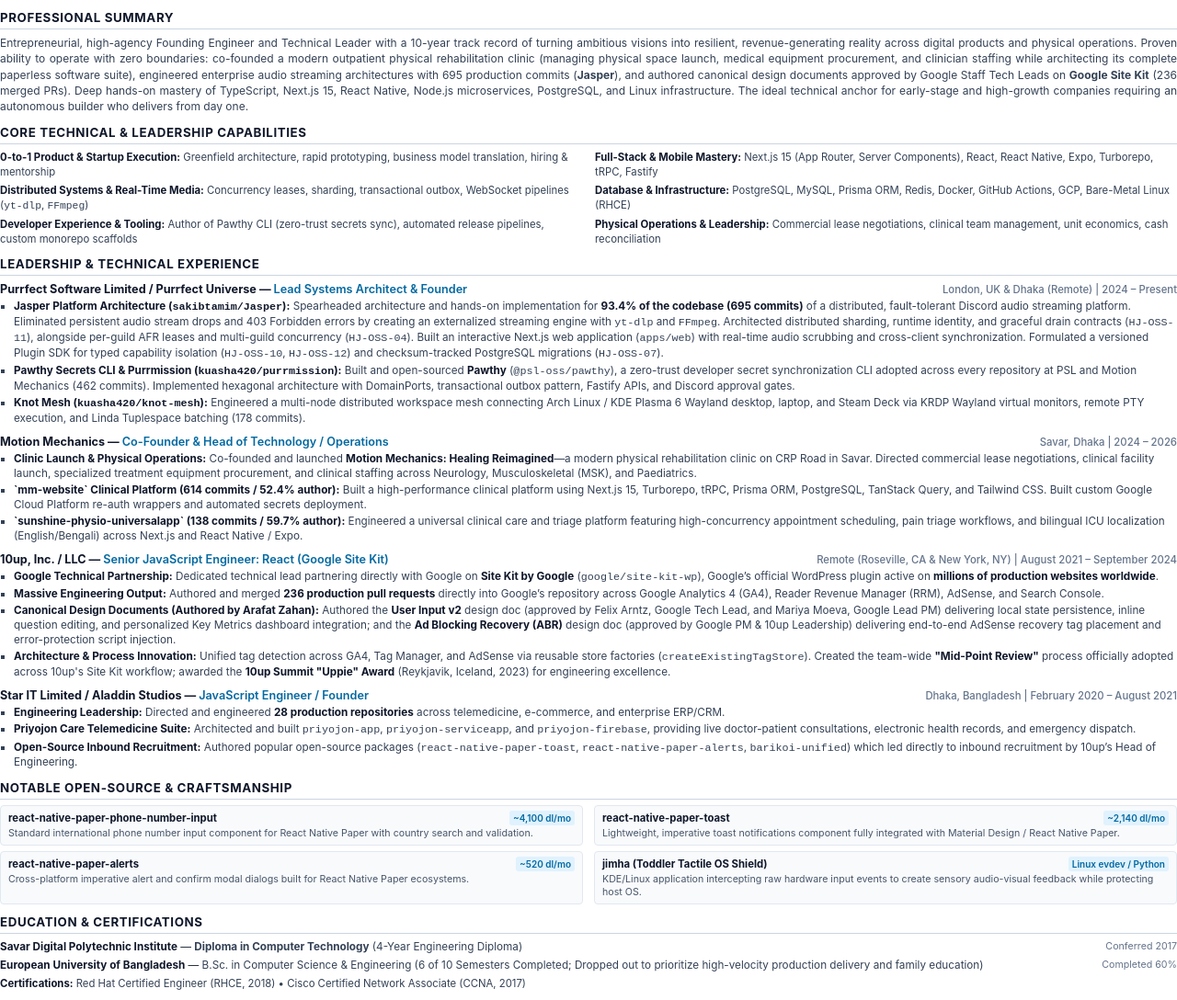
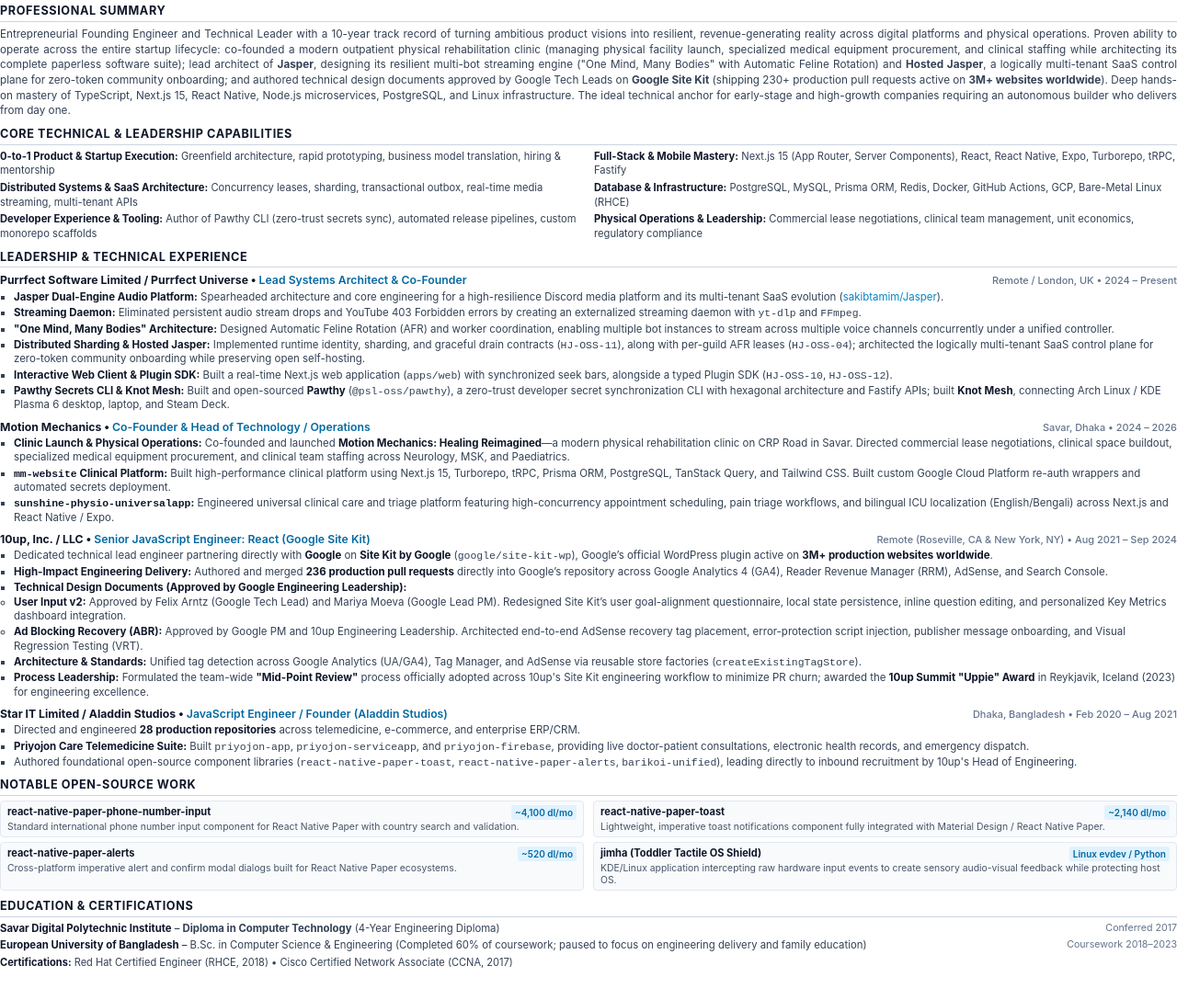
Before and after one commit to kuasha420/cv-monorepo, a plain HTML site: page founding-engineer.html in a window 1280 px wide. Shown: the part 65-1153 px from the top of the page at 92% size. After the commit the page ends 1128 px from the top, so only its background shows below. Drawn offline with Linux system fonts and the light colour scheme.

Commit message:
refactor: tone-calibrate CV suite, remove commit tallies, and elevate dual-engine architecture

```diff
--- a/founding-engineer.html
+++ b/founding-engineer.html
@@ -2,7 +2,7 @@
 <html lang="en">
 <head>
   <meta charset="UTF-8">
-  <title>Arafat Zahan - Founding Engineer & Head of Engineering</title>
+  <title>Arafat Zahan - Founding Engineer / Head of Engineering</title>
   <style>
     @page {
       size: A4;
@@ -15,8 +15,8 @@
     }
     body {
       font-family: -apple-system, BlinkMacSystemFont, "Segoe UI", Roboto, Helvetica, Arial, sans-serif;
-      font-size: 9.5pt;
-      line-height: 1.42;
+      font-size: 9.3pt;
+      line-height: 1.4;
       color: #1e293b;
       background: #ffffff;
       padding: 0;
@@ -30,23 +30,23 @@
     }
     .header {
       border-bottom: 2px solid #0f172a;
-      padding-bottom: 6px;
-      margin-bottom: 10px;
+      padding-bottom: 5px;
+      margin-bottom: 8px;
     }
     .name-title {
       display: flex;
       justify-content: space-between;
       align-items: baseline;
-      margin-bottom: 3px;
+      margin-bottom: 2px;
     }
     .name {
-      font-size: 20pt;
+      font-size: 19pt;
       font-weight: 800;
       color: #0f172a;
       letter-spacing: -0.5px;
     }
     .title {
-      font-size: 11pt;
+      font-size: 10.5pt;
       font-weight: 600;
       color: #0284c7;
     }
@@ -63,29 +63,29 @@
       gap: 4px;
     }
     .section {
-      margin-bottom: 10px;
+      margin-bottom: 8px;
     }
     .section-title {
-      font-size: 10pt;
+      font-size: 9.5pt;
       font-weight: 700;
       text-transform: uppercase;
       letter-spacing: 0.6px;
       color: #0f172a;
       border-bottom: 1px solid #cbd5e1;
       padding-bottom: 2px;
-      margin-bottom: 6px;
+      margin-bottom: 5px;
     }
     .summary-text {
-      font-size: 9pt;
+      font-size: 8.8pt;
       color: #334155;
-      line-height: 1.45;
+      line-height: 1.42;
       text-align: justify;
     }
     .competency-grid {
       display: grid;
       grid-template-columns: repeat(2, 1fr);
-      gap: 4px 14px;
-      font-size: 8.5pt;
+      gap: 3px 12px;
+      font-size: 8.4pt;
     }
     .competency-item strong {
       color: #0f172a;
@@ -94,7 +94,7 @@
       color: #334155;
     }
     .job {
-      margin-bottom: 8px;
+      margin-bottom: 7px;
       page-break-inside: avoid;
     }
     .job-header {
@@ -104,7 +104,7 @@
       margin-bottom: 2px;
     }
     .job-company-role {
-      font-size: 9.5pt;
+      font-size: 9.2pt;
       font-weight: 700;
       color: #0f172a;
     }
@@ -113,19 +113,19 @@
       color: #0369a1;
     }
     .job-meta {
-      font-size: 8.5pt;
+      font-size: 8.2pt;
       color: #64748b;
       font-weight: 500;
     }
     ul.job-bullets {
       list-style-type: square;
       padding-left: 15px;
-      font-size: 8.8pt;
+      font-size: 8.6pt;
       color: #334155;
     }
     ul.job-bullets li {
-      margin-bottom: 2.5px;
-      line-height: 1.35;
+      margin-bottom: 2px;
+      line-height: 1.34;
     }
     ul.job-bullets li strong {
       color: #0f172a;
@@ -133,14 +133,14 @@
     .projects-grid {
       display: grid;
       grid-template-columns: 1fr 1fr;
-      gap: 6px 12px;
-      font-size: 8.5pt;
+      gap: 5px 10px;
+      font-size: 8.3pt;
     }
     .project-card {
       background: #f8fafc;
       border: 1px solid #e2e8f0;
       border-radius: 4px;
-      padding: 5px 8px;
+      padding: 4px 7px;
       page-break-inside: avoid;
     }
     .project-card-header {
@@ -148,7 +148,7 @@
       justify-content: space-between;
       font-weight: 700;
       color: #0f172a;
-      margin-bottom: 2px;
+      margin-bottom: 1px;
     }
     .project-downloads {
       font-size: 7.5pt;
@@ -160,14 +160,14 @@
     }
     .project-desc {
       color: #475569;
-      font-size: 8pt;
-      line-height: 1.3;
+      font-size: 7.8pt;
+      line-height: 1.25;
     }
     .edu-item {
       display: flex;
       justify-content: space-between;
-      font-size: 8.8pt;
-      margin-bottom: 3px;
+      font-size: 8.5pt;
+      margin-bottom: 2px;
       page-break-inside: avoid;
     }
     .edu-school {
@@ -182,9 +182,9 @@
       color: #64748b;
     }
     .certs-line {
-      font-size: 8.5pt;
+      font-size: 8.3pt;
       color: #334155;
-      margin-top: 4px;
+      margin-top: 3px;
     }
     .certs-line strong {
       color: #0f172a;
@@ -216,11 +216,11 @@
     </div>
   </header>
 
-  <!-- EXECUTIVE SUMMARY -->
+  <!-- PROFESSIONAL SUMMARY -->
   <section class="section">
     <h2 class="section-title">Professional Summary</h2>
     <p class="summary-text">
-      Entrepreneurial, high-agency Founding Engineer and Technical Leader with a 10-year track record of turning ambitious visions into resilient, revenue-generating reality across digital products and physical operations. Proven ability to operate with zero boundaries: co-founded a modern outpatient physical rehabilitation clinic (managing physical space launch, medical equipment procurement, and clinician staffing while architecting its complete paperless software suite), engineered enterprise audio streaming architectures with 695 production commits (<strong>Jasper</strong>), and authored canonical design documents approved by Google Staff Tech Leads on <strong>Google Site Kit</strong> (236 merged PRs). Deep hands-on mastery of TypeScript, Next.js 15, React Native, Node.js microservices, PostgreSQL, and Linux infrastructure. The ideal technical anchor for early-stage and high-growth companies requiring an autonomous builder who delivers from day one.
+      Entrepreneurial Founding Engineer and Technical Leader with a 10-year track record of turning ambitious product visions into resilient, revenue-generating reality across digital platforms and physical operations. Proven ability to operate across the entire startup lifecycle: co-founded a modern outpatient physical rehabilitation clinic (managing physical facility launch, specialized medical equipment procurement, and clinical staffing while architecting its complete paperless software suite); lead architect of <strong>Jasper</strong>, designing its resilient multi-bot streaming engine ("One Mind, Many Bodies" with Automatic Feline Rotation) and <strong>Hosted Jasper</strong>, a logically multi-tenant SaaS control plane for zero-token community onboarding; and authored technical design documents approved by Google Tech Leads on <strong>Google Site Kit</strong> (shipping 230+ production pull requests active on <strong>3M+ websites worldwide</strong>). Deep hands-on mastery of TypeScript, Next.js 15, React Native, Node.js microservices, PostgreSQL, and Linux infrastructure. The ideal technical anchor for early-stage and high-growth companies requiring an autonomous builder who delivers from day one.
     </p>
   </section>
 
@@ -237,8 +237,8 @@
         <span>Next.js 15 (App Router, Server Components), React, React Native, Expo, Turborepo, tRPC, Fastify</span>
       </div>
       <div class="competency-item">
-        <strong>Distributed Systems & Real-Time Media:</strong>
-        <span>Concurrency leases, sharding, transactional outbox, WebSocket pipelines (<code>yt-dlp</code>, <code>FFmpeg</code>)</span>
+        <strong>Distributed Systems & SaaS Architecture:</strong>
+        <span>Concurrency leases, sharding, transactional outbox, real-time media streaming, multi-tenant APIs</span>
       </div>
       <div class="competency-item">
         <strong>Database & Infrastructure:</strong>
@@ -250,7 +250,7 @@
       </div>
       <div class="competency-item">
         <strong>Physical Operations & Leadership:</strong>
-        <span>Commercial lease negotiations, clinical team management, unit economics, cash reconciliation</span>
+        <span>Commercial lease negotiations, clinical team management, unit economics, regulatory compliance</span>
       </div>
     </div>
   </section>
@@ -263,23 +263,17 @@
     <div class="job">
       <div class="job-header">
         <div class="job-company-role">
-          Purrfect Software Limited / Purrfect Universe — <span class="job-role">Lead Systems Architect & Founder</span>
+          Purrfect Software Limited / Purrfect Universe &bull; <span class="job-role">Lead Systems Architect & Co-Founder</span>
         </div>
-        <div class="job-meta">London, UK & Dhaka (Remote) | 2024 – Present</div>
+        <div class="job-meta">Remote / London, UK &bull; 2024 &ndash; Present</div>
       </div>
       <ul class="job-bullets">
-        <li>
-          <strong>Jasper Platform Architecture (<code>sakibtamim/Jasper</code>):</strong> Spearheaded architecture and hands-on implementation for <strong>93.4% of the codebase (695 commits)</strong> of a distributed, fault-tolerant Discord audio streaming platform.
-          Eliminated persistent audio stream drops and 403 Forbidden errors by creating an externalized streaming engine with <code>yt-dlp</code> and <code>FFmpeg</code>.
-          Architected distributed sharding, runtime identity, and graceful drain contracts (<code>HJ-OSS-11</code>), alongside per-guild AFR leases and multi-guild concurrency (<code>HJ-OSS-04</code>).
-          Built an interactive Next.js web application (<code>apps/web</code>) with real-time audio scrubbing and cross-client synchronization. Formulated a versioned Plugin SDK for typed capability isolation (<code>HJ-OSS-10</code>, <code>HJ-OSS-12</code>) and checksum-tracked PostgreSQL migrations (<code>HJ-OSS-07</code>).
-        </li>
-        <li>
-          <strong>Pawthy Secrets CLI & Purrmission (<code>kuasha420/purrmission</code>):</strong> Built and open-sourced <strong>Pawthy</strong> (<code>@psl-oss/pawthy</code>), a zero-trust developer secret synchronization CLI adopted across every repository at PSL and Motion Mechanics (462 commits). Implemented hexagonal architecture with DomainPorts, transactional outbox pattern, Fastify APIs, and Discord approval gates.
-        </li>
-        <li>
-          <strong>Knot Mesh (<code>kuasha420/knot-mesh</code>):</strong> Engineered a multi-node distributed workspace mesh connecting Arch Linux / KDE Plasma 6 Wayland desktop, laptop, and Steam Deck via KRDP Wayland virtual monitors, remote PTY execution, and Linda Tuplespace batching (178 commits).
-        </li>
+        <li><strong>Jasper Dual-Engine Audio Platform:</strong> Spearheaded architecture and core engineering for a high-resilience Discord media platform and its multi-tenant SaaS evolution (<a href="https://github.com/sakibtamim/Jasper">sakibtamim/Jasper</a>).</li>
+        <li><strong>Streaming Daemon:</strong> Eliminated persistent audio stream drops and YouTube 403 Forbidden errors by creating an externalized streaming daemon with <code>yt-dlp</code> and <code>FFmpeg</code>.</li>
+        <li><strong>"One Mind, Many Bodies" Architecture:</strong> Designed Automatic Feline Rotation (AFR) and worker coordination, enabling multiple bot instances to stream across multiple voice channels concurrently under a unified controller.</li>
+        <li><strong>Distributed Sharding & Hosted Jasper:</strong> Implemented runtime identity, sharding, and graceful drain contracts (<code>HJ-OSS-11</code>), along with per-guild AFR leases (<code>HJ-OSS-04</code>); architected the logically multi-tenant SaaS control plane for zero-token community onboarding while preserving open self-hosting.</li>
+        <li><strong>Interactive Web Client & Plugin SDK:</strong> Built a real-time Next.js web application (<code>apps/web</code>) with synchronized seek bars, alongside a typed Plugin SDK (<code>HJ-OSS-10</code>, <code>HJ-OSS-12</code>).</li>
+        <li><strong>Pawthy Secrets CLI & Knot Mesh:</strong> Built and open-sourced <strong>Pawthy</strong> (<code>@psl-oss/pawthy</code>), a zero-trust developer secret synchronization CLI with hexagonal architecture and Fastify APIs; built <strong>Knot Mesh</strong>, connecting Arch Linux / KDE Plasma 6 desktop, laptop, and Steam Deck.</li>
       </ul>
     </div>
 
@@ -287,20 +281,14 @@
     <div class="job">
       <div class="job-header">
         <div class="job-company-role">
-          Motion Mechanics — <span class="job-role">Co-Founder & Head of Technology / Operations</span>
+          Motion Mechanics &bull; <span class="job-role">Co-Founder & Head of Technology / Operations</span>
         </div>
-        <div class="job-meta">Savar, Dhaka | 2024 – 2026</div>
+        <div class="job-meta">Savar, Dhaka &bull; 2024 &ndash; 2026</div>
       </div>
       <ul class="job-bullets">
-        <li>
-          <strong>Clinic Launch & Physical Operations:</strong> Co-founded and launched <strong>Motion Mechanics: Healing Reimagined</strong>—a modern physical rehabilitation clinic on CRP Road in Savar. Directed commercial lease negotiations, clinical facility launch, specialized treatment equipment procurement, and clinical staffing across Neurology, Musculoskeletal (MSK), and Paediatrics.
-        </li>
-        <li>
-          <strong>`mm-website` Clinical Platform (614 commits / 52.4% author):</strong> Built a high-performance clinical platform using Next.js 15, Turborepo, tRPC, Prisma ORM, PostgreSQL, TanStack Query, and Tailwind CSS. Built custom Google Cloud Platform re-auth wrappers and automated secrets deployment.
-        </li>
-        <li>
-          <strong>`sunshine-physio-universalapp` (138 commits / 59.7% author):</strong> Engineered a universal clinical care and triage platform featuring high-concurrency appointment scheduling, pain triage workflows, and bilingual ICU localization (English/Bengali) across Next.js and React Native / Expo.
-        </li>
+        <li><strong>Clinic Launch & Physical Operations:</strong> Co-founded and launched <strong>Motion Mechanics: Healing Reimagined</strong>—a modern physical rehabilitation clinic on CRP Road in Savar. Directed commercial lease negotiations, clinical space buildout, specialized medical equipment procurement, and clinical team staffing across Neurology, MSK, and Paediatrics.</li>
+        <li><strong><code>mm-website</code> Clinical Platform:</strong> Built high-performance clinical platform using Next.js 15, Turborepo, tRPC, Prisma ORM, PostgreSQL, TanStack Query, and Tailwind CSS. Built custom Google Cloud Platform re-auth wrappers and automated secrets deployment.</li>
+        <li><strong><code>sunshine-physio-universalapp</code>:</strong> Engineered universal clinical care and triage platform featuring high-concurrency appointment scheduling, pain triage workflows, and bilingual ICU localization (English/Bengali) across Next.js and React Native / Expo.</li>
       </ul>
     </div>
 
@@ -308,24 +296,21 @@
     <div class="job">
       <div class="job-header">
         <div class="job-company-role">
-          10up, Inc. / LLC — <span class="job-role">Senior JavaScript Engineer: React (Google Site Kit)</span>
+          10up, Inc. / LLC &bull; <span class="job-role">Senior JavaScript Engineer: React (Google Site Kit)</span>
         </div>
-        <div class="job-meta">Remote (Roseville, CA & New York, NY) | August 2021 – September 2024</div>
+        <div class="job-meta">Remote (Roseville, CA & New York, NY) &bull; Aug 2021 &ndash; Sep 2024</div>
       </div>
       <ul class="job-bullets">
-        <li>
-          <strong>Google Technical Partnership:</strong> Dedicated technical lead partnering directly with Google on <strong>Site Kit by Google</strong> (<code>google/site-kit-wp</code>), Google’s official WordPress plugin active on <strong>millions of production websites worldwide</strong>.
+        <li>Dedicated technical lead engineer partnering directly with <strong>Google</strong> on <strong>Site Kit by Google</strong> (<code>google/site-kit-wp</code>), Google’s official WordPress plugin active on <strong>3M+ production websites worldwide</strong>.</li>
+        <li><strong>High-Impact Engineering Delivery:</strong> Authored and merged <strong>236 production pull requests</strong> directly into Google’s repository across Google Analytics 4 (GA4), Reader Revenue Manager (RRM), AdSense, and Search Console.</li>
+        <li><strong>Technical Design Documents (Approved by Google Engineering Leadership):</strong>
+          <ul>
+            <li><strong>User Input v2:</strong> Approved by Felix Arntz (Google Tech Lead) and Mariya Moeva (Google Lead PM). Redesigned Site Kit’s user goal-alignment questionnaire, local state persistence, inline question editing, and personalized Key Metrics dashboard integration.</li>
+            <li><strong>Ad Blocking Recovery (ABR):</strong> Approved by Google PM and 10up Engineering Leadership. Architected end-to-end AdSense recovery tag placement, error-protection script injection, publisher message onboarding, and Visual Regression Testing (VRT).</li>
+          </ul>
         </li>
-        <li>
-          <strong>Massive Engineering Output:</strong> Authored and merged <strong>236 production pull requests</strong> directly into Google’s repository across Google Analytics 4 (GA4), Reader Revenue Manager (RRM), AdSense, and Search Console.
-        </li>
-        <li>
-          <strong>Canonical Design Documents (Authored by Arafat Zahan):</strong>
-          Authored the <strong>User Input v2</strong> design doc (approved by Felix Arntz, Google Tech Lead, and Mariya Moeva, Google Lead PM) delivering local state persistence, inline question editing, and personalized Key Metrics dashboard integration; and the <strong>Ad Blocking Recovery (ABR)</strong> design doc (approved by Google PM & 10up Leadership) delivering end-to-end AdSense recovery tag placement and error-protection script injection.
-        </li>
-        <li>
-          <strong>Architecture & Process Innovation:</strong> Unified tag detection across GA4, Tag Manager, and AdSense via reusable store factories (<code>createExistingTagStore</code>). Created the team-wide <strong>"Mid-Point Review"</strong> process officially adopted across 10up's Site Kit workflow; awarded the <strong>10up Summit "Uppie" Award</strong> (Reykjavik, Iceland, 2023) for engineering excellence.
-        </li>
+        <li><strong>Architecture & Standards:</strong> Unified tag detection across Google Analytics (UA/GA4), Tag Manager, and AdSense via reusable store factories (<code>createExistingTagStore</code>).</li>
+        <li><strong>Process Leadership:</strong> Formulated the team-wide <strong>"Mid-Point Review"</strong> process officially adopted across 10up's Site Kit engineering workflow to minimize PR churn; awarded the <strong>10up Summit "Uppie" Award</strong> in Reykjavik, Iceland (2023) for engineering excellence.</li>
       </ul>
     </div>
 
@@ -333,27 +318,21 @@
     <div class="job">
       <div class="job-header">
         <div class="job-company-role">
-          Star IT Limited / Aladdin Studios — <span class="job-role">JavaScript Engineer / Founder</span>
+          Star IT Limited / Aladdin Studios &bull; <span class="job-role">JavaScript Engineer / Founder (Aladdin Studios)</span>
         </div>
-        <div class="job-meta">Dhaka, Bangladesh | February 2020 – August 2021</div>
+        <div class="job-meta">Dhaka, Bangladesh &bull; Feb 2020 &ndash; Aug 2021</div>
       </div>
       <ul class="job-bullets">
-        <li>
-          <strong>Engineering Leadership:</strong> Directed and engineered <strong>28 production repositories</strong> across telemedicine, e-commerce, and enterprise ERP/CRM.
-        </li>
-        <li>
-          <strong>Priyojon Care Telemedicine Suite:</strong> Architected and built <code>priyojon-app</code>, <code>priyojon-serviceapp</code>, and <code>priyojon-firebase</code>, providing live doctor-patient consultations, electronic health records, and emergency dispatch.
-        </li>
-        <li>
-          <strong>Open-Source Inbound Recruitment:</strong> Authored popular open-source packages (<code>react-native-paper-toast</code>, <code>react-native-paper-alerts</code>, <code>barikoi-unified</code>) which led directly to inbound recruitment by 10up’s Head of Engineering.
-        </li>
+        <li>Directed and engineered <strong>28 production repositories</strong> across telemedicine, e-commerce, and enterprise ERP/CRM.</li>
+        <li><strong>Priyojon Care Telemedicine Suite:</strong> Built <code>priyojon-app</code>, <code>priyojon-serviceapp</code>, and <code>priyojon-firebase</code>, providing live doctor-patient consultations, electronic health records, and emergency dispatch.</li>
+        <li>Authored foundational open-source component libraries (<code>react-native-paper-toast</code>, <code>react-native-paper-alerts</code>, <code>barikoi-unified</code>), leading directly to inbound recruitment by 10up's Head of Engineering.</li>
       </ul>
     </div>
   </section>
 
-  <!-- OPEN SOURCE & CRAFTSMANSHIP -->
+  <!-- OPEN SOURCE WORK -->
   <section class="section">
-    <h2 class="section-title">Notable Open-Source & Craftsmanship</h2>
+    <h2 class="section-title">Notable Open-Source Work</h2>
     <div class="projects-grid">
       <div class="project-card">
         <div class="project-card-header">
@@ -391,20 +370,20 @@
     <h2 class="section-title">Education & Certifications</h2>
     <div class="edu-item">
       <div>
-        <span class="edu-school">Savar Digital Polytechnic Institute</span> —
+        <span class="edu-school">Savar Digital Polytechnic Institute</span> &ndash;
         <span class="edu-degree"><strong>Diploma in Computer Technology</strong> (4-Year Engineering Diploma)</span>
       </div>
       <div class="edu-meta">Conferred 2017</div>
     </div>
     <div class="edu-item">
       <div>
-        <span class="edu-school">European University of Bangladesh</span> —
-        <span class="edu-degree">B.Sc. in Computer Science & Engineering (6 of 10 Semesters Completed; Dropped out to prioritize high-velocity production delivery and family education)</span>
+        <span class="edu-school">European University of Bangladesh</span> &ndash;
+        <span class="edu-degree">B.Sc. in Computer Science & Engineering (Completed 60% of coursework; paused to focus on engineering delivery and family education)</span>
       </div>
-      <div class="edu-meta">Completed 60%</div>
+      <div class="edu-meta">Coursework 2018&ndash;2023</div>
     </div>
     <div class="certs-line">
-      <strong>Certifications:</strong> Red Hat Certified Engineer (RHCE, 2018) • Cisco Certified Network Associate (CCNA, 2017)
+      <strong>Certifications:</strong> Red Hat Certified Engineer (RHCE, 2018) &bull; Cisco Certified Network Associate (CCNA, 2017)
     </div>
   </section>
 
```
Also changed, not shown: index.html (+60 -73 lines), staff-fullstack.html (+79 -76 lines), 7 other files.
